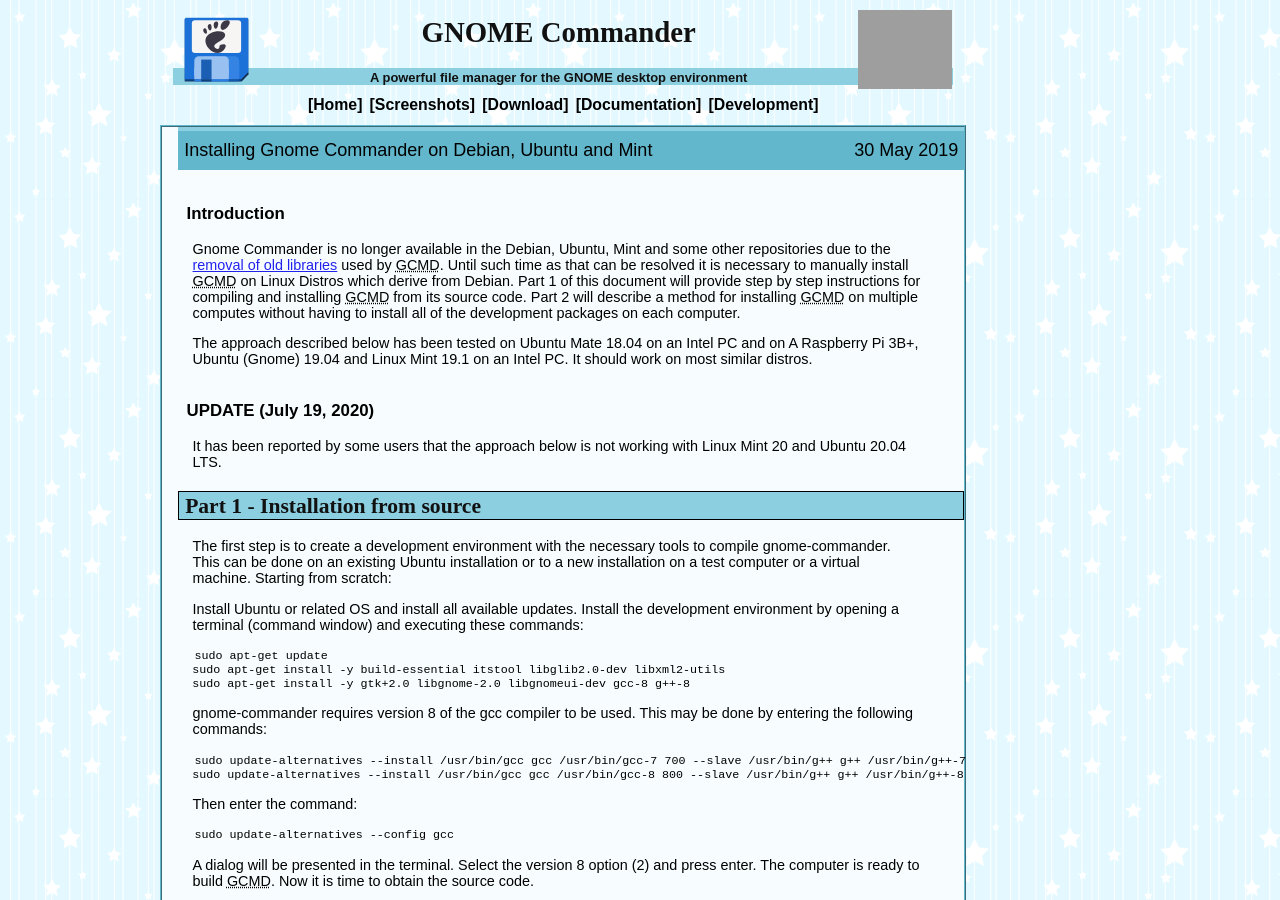
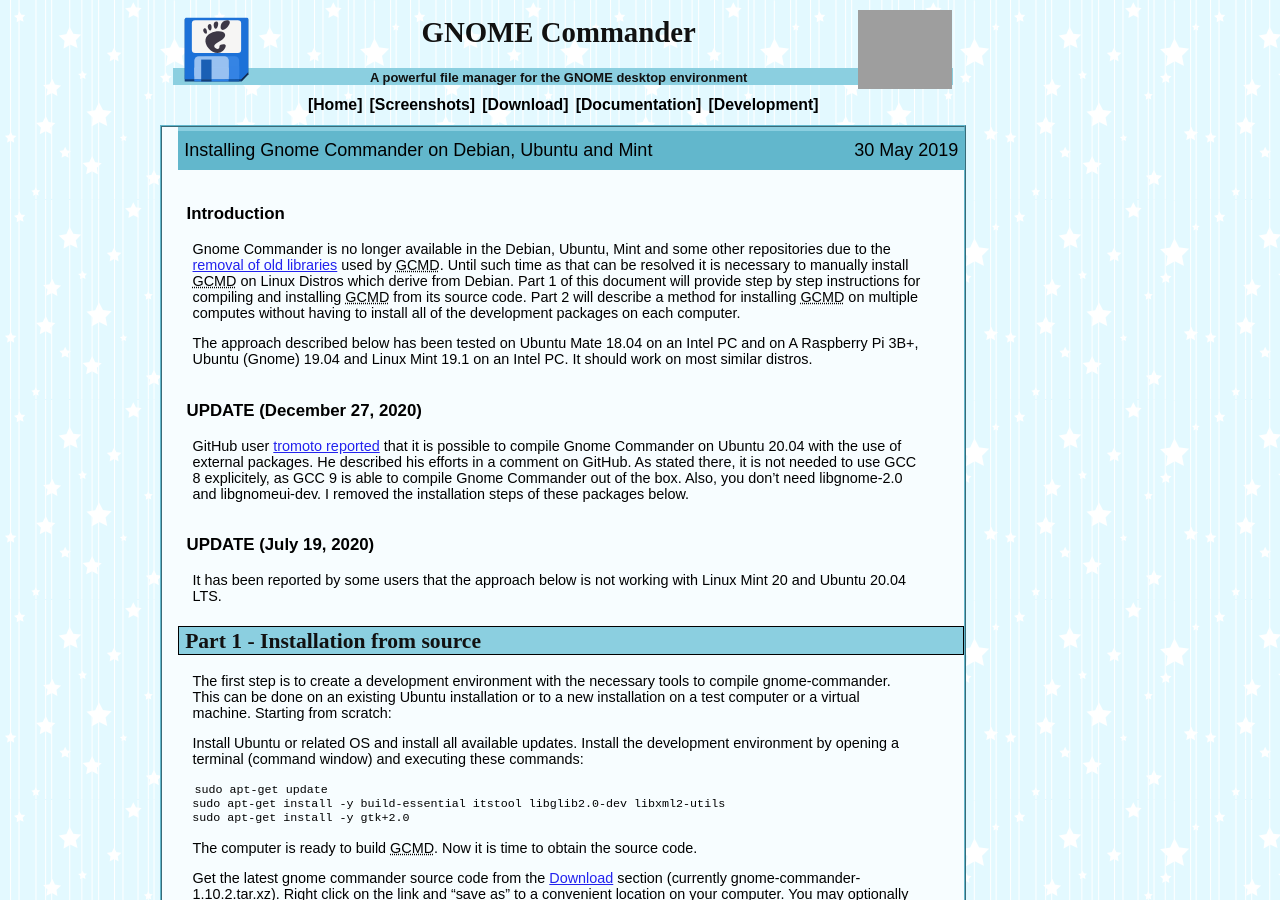
Before and after one commit to gcmd/gcmd.github.io, a Jekyll site: the page built from _posts/2019-05-30-gcmd-ubuntu-deb.md, in a window 1280 px wide and 900 px high. Built offline with Jekyll 4.4.1, drawn with Linux system fonts in a browser that asks for light colours; grey boxes are pictures that could not be loaded.

Commit message:
Updated blogpost for installation on Ubuntu 20.04

````diff
--- a/_posts/2019-05-30-gcmd-ubuntu-deb.md
+++ b/_posts/2019-05-30-gcmd-ubuntu-deb.md
@@ -20,6 +20,17 @@
 Intel PC and on A Raspberry Pi 3B+, Ubuntu (Gnome) 19.04 and Linux Mint
 19.1 on an Intel PC. It should work on most similar distros.
 
+### UPDATE (December 27, 2020)
+
+GitHub user [tromoto
+reported](https://github.com/GNOME/gnome-commander/commit/70dbd38253aa538b4a4d4f7c56774115306d0c20#commitcomment-45449687)
+that it is possible to compile Gnome Commander on Ubuntu 20.04 with the
+use of external packages. He described his efforts in a comment on
+GitHub. As stated there, it is not needed to use GCC 8 explicitely, as
+GCC 9 is able to compile Gnome Commander out of the box. Also, you don't
+need libgnome-2.0 and libgnomeui-dev. I removed the installation steps
+of these packages below.
+
 ### UPDATE (July 19, 2020)
 
 It has been reported by some users that the approach below is not
@@ -39,26 +50,11 @@
 ```
 sudo apt-get update
 sudo apt-get install -y build-essential itstool libglib2.0-dev libxml2-utils
-sudo apt-get install -y gtk+2.0 libgnome-2.0 libgnomeui-dev gcc-8 g++-8
+sudo apt-get install -y gtk+2.0
 ```
 
-gnome-commander requires version 8 of the gcc compiler to be used. This
-may be done by entering the following commands:
-
-```
-sudo update-alternatives --install /usr/bin/gcc gcc /usr/bin/gcc-7 700 --slave /usr/bin/g++ g++ /usr/bin/g++-7
-sudo update-alternatives --install /usr/bin/gcc gcc /usr/bin/gcc-8 800 --slave /usr/bin/g++ g++ /usr/bin/g++-8
-```
-
-Then enter the command:
-
-```
-sudo update-alternatives --config gcc
-```
-
-A dialog will be presented in the terminal. Select the version 8 option
-(2) and press enter. The computer is ready to build GCMD. Now it is time
-to obtain the source code.
+The computer is ready to build GCMD. Now it is time to obtain the source
+code.
 
 Get the latest gnome commander source code from the
 [Download](/download.html) section (currently
````
